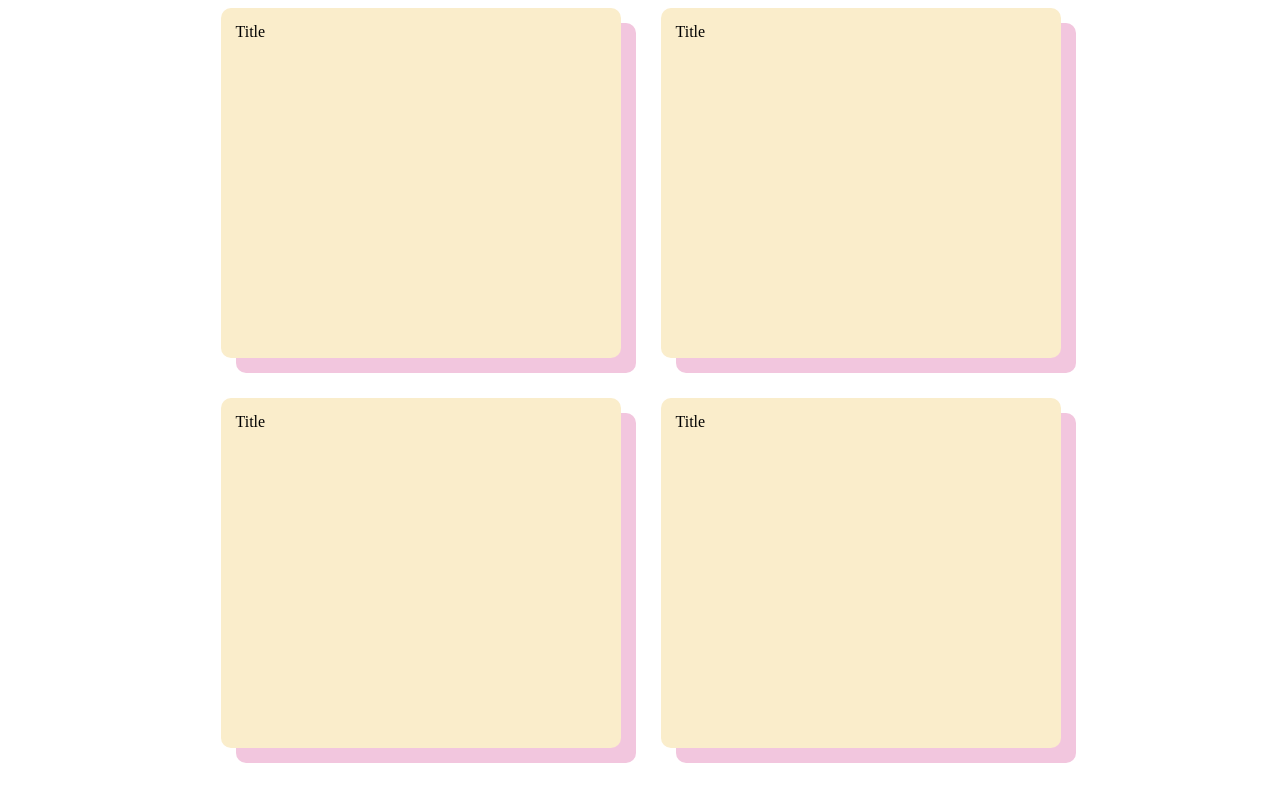
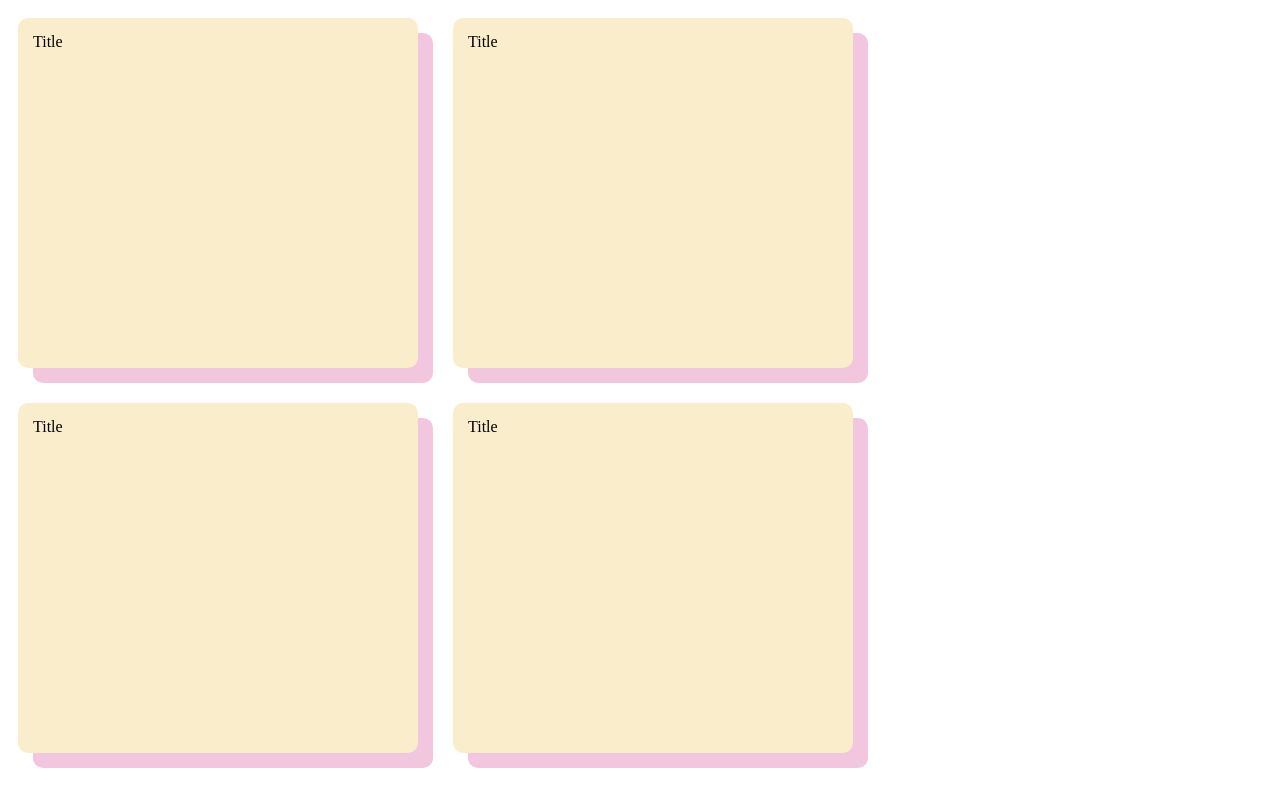
Before and after one commit to AarKro/digital-cv, a React (Vite) app: page / in a window 1280 px wide. Shown: the top 786 px of the page. Built offline with nearby package versions, Linux system fonts and the light colour scheme.

Commit message:
topic view layouting

```diff
--- a/src/App.scss
+++ b/src/App.scss
@@ -4,6 +4,5 @@
 }
 
 .app {
-  width: 100vw;
-  height: 100vh;
+  width: 100%;
 }
--- a/src/components/TopicBox/TopicBox.scss
+++ b/src/components/TopicBox/TopicBox.scss
@@ -2,12 +2,14 @@
 
 .container {
   cursor: pointer;
-  height: 365px;
-  width: 415px;
+  min-height: 365px;
+  min-width: 415px;
+  margin: 10px;
 
-  @media (max-width: $breakpoint-xs) {
-    height: 321px;
-    width: 365px;
+  @media (max-width: $breakpoint-md) {
+    min-height: 304px;
+    min-width: 345px;
+    margin: 5px;
   }
 
   & .title-box, & .content-box {
@@ -21,9 +23,9 @@
     z-index: 1;
     transition: .5s;
 
-    @media (max-width: $breakpoint-xs) {
-      height: 306px;
-      width: 350px;
+    @media (max-width: $breakpoint-md) {
+      height: 289px;
+      width: 330px;
     }
 
     &.active {
--- a/src/sections/TopicView/TopicView.scss
+++ b/src/sections/TopicView/TopicView.scss
@@ -1,16 +1,15 @@
 @import "../../helpers.scss";
 
-.grid {
-  flex: 1 1 auto;
-  margin: 0 auto;
-  max-width: 855px;
-  display: grid;
-  grid-auto-rows: auto;
-  grid-gap: 25px;
-  grid-template-columns: 1fr 1fr;
+.topic-view {
+  width: 100%;
+  height: fit-content;
+  display: flex;
+  flex-direction: row;
+  overflow: auto;
+  flex-wrap: wrap;
+  justify-content: left;
 
   @media (max-width: $breakpoint-md) {
-    max-width: 415px;
-    grid-template-columns: 1fr;
+    justify-content: center;
   }
 }
--- a/src/sections/TopicView/TopicView.tsx
+++ b/src/sections/TopicView/TopicView.tsx
@@ -8,7 +8,7 @@ interface Props {
 
 export const TopicView: FC<Props> = () => {
   return (
-    <div className="grid">
+    <div className="topic-view">
       <TopicBox/>
       <TopicBox/>
       <TopicBox/>
```
